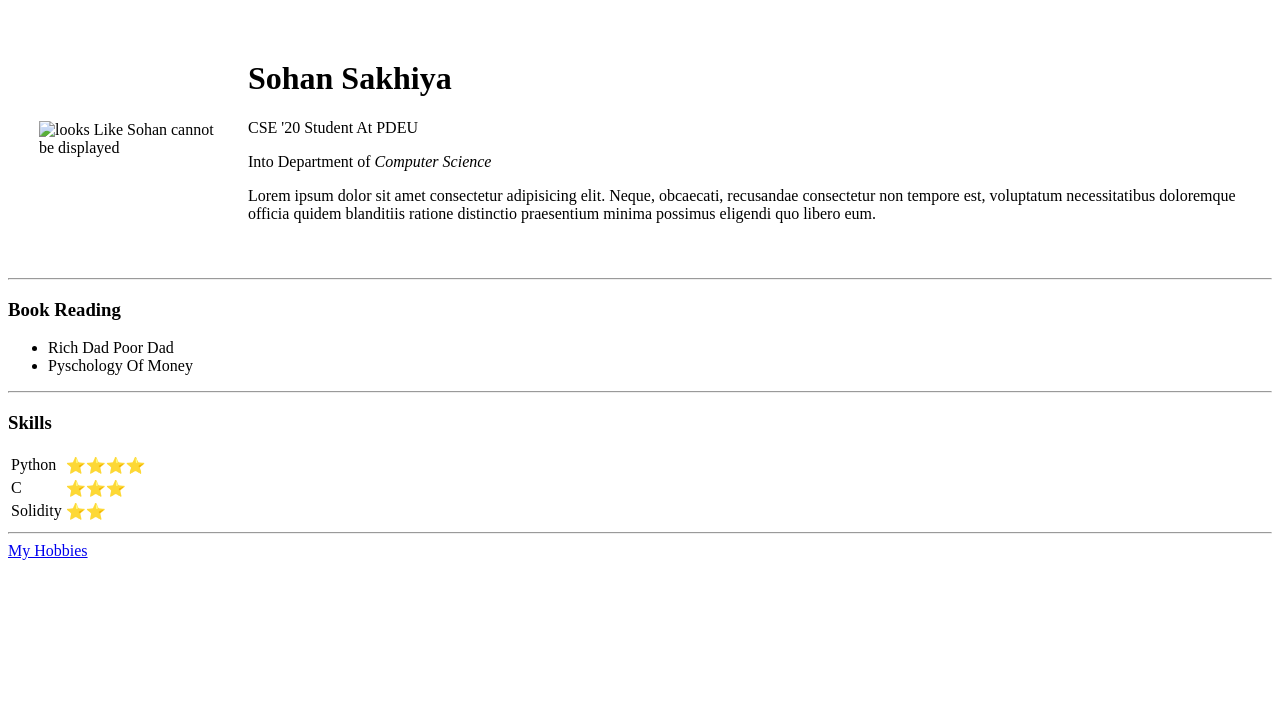
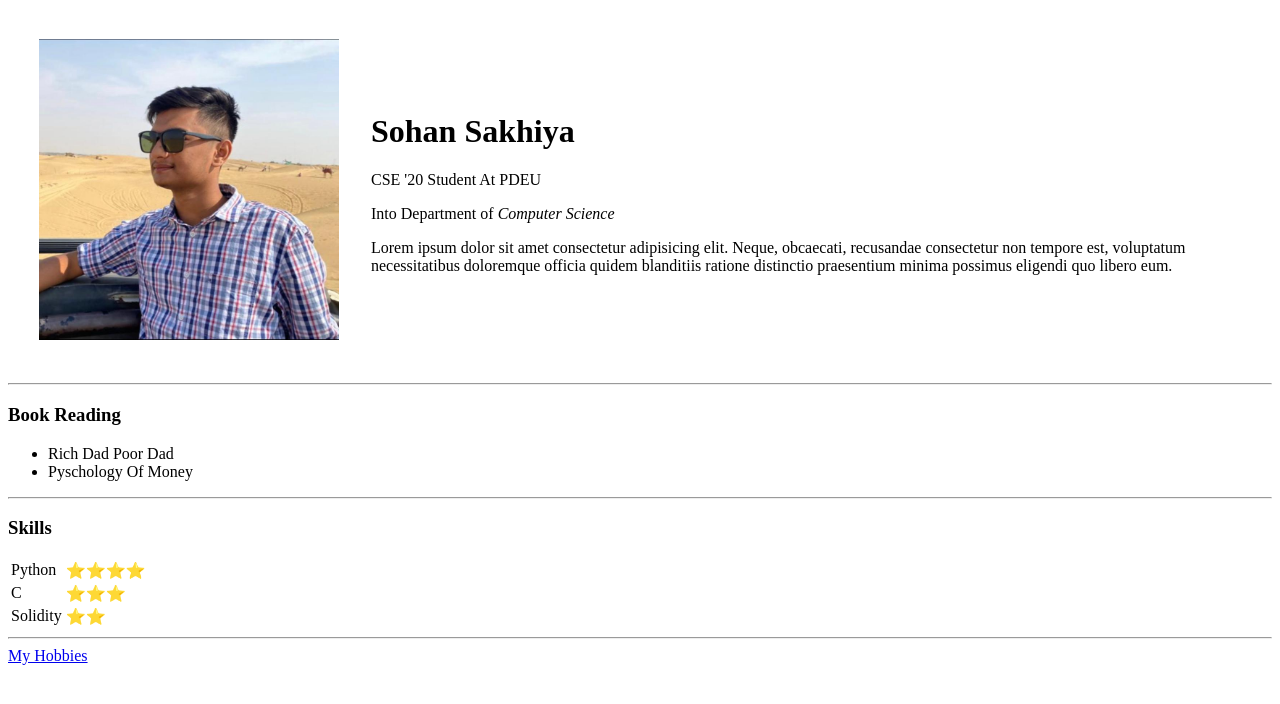
Before and after one commit to SohanSakhiya/cv, a plain HTML site: page index.html in a window 1280 px wide. Drawn offline with Linux system fonts and the light colour scheme.

Commit message:
Update index.html

```diff
--- a/index.html
+++ b/index.html
@@ -12,7 +12,7 @@
 
     <table cellspacing="30">
         <td>
-            <img src="pictures//Sohan.jpeg" alt="looks Like Sohan cannot be displayed" width="300px" ed>
+            <img src="pictures/Sohan.jpeg" alt="looks Like Sohan cannot be displayed" width="300px" ed>
 
         </td>
 
```
